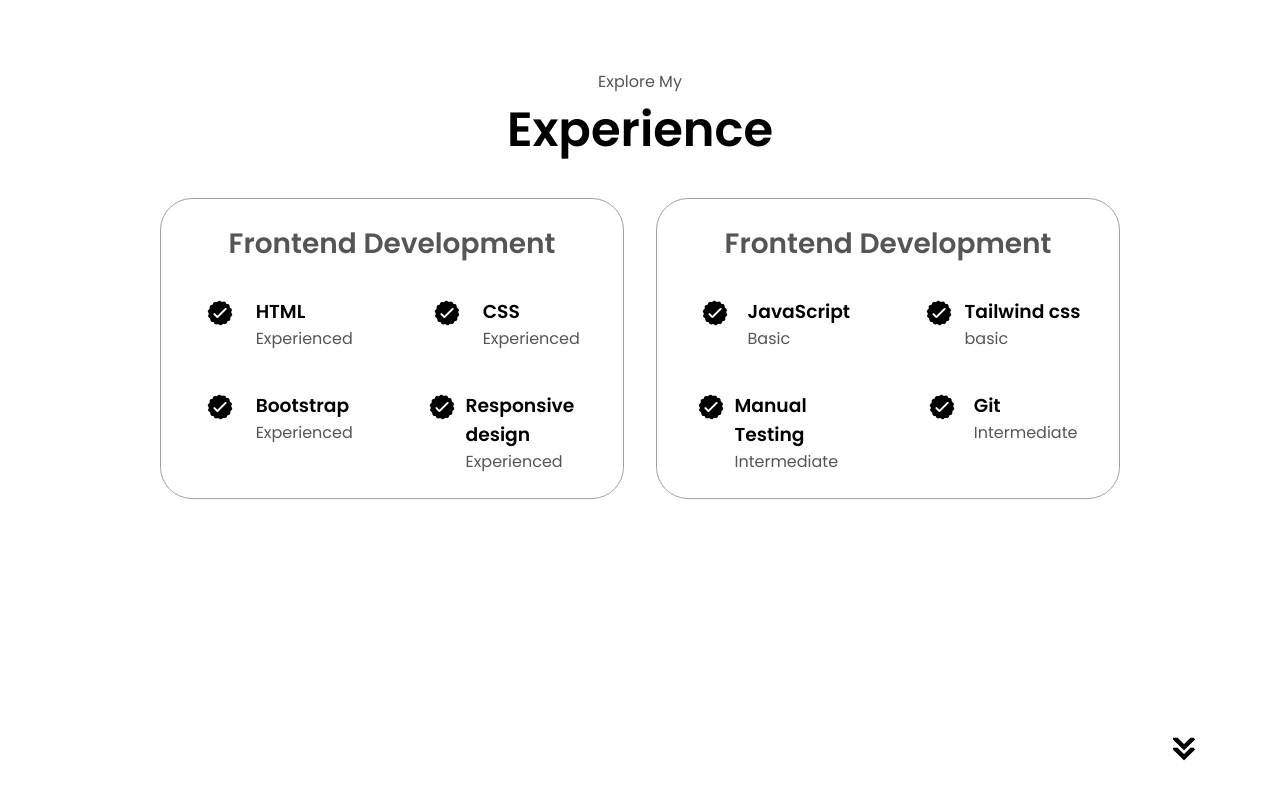
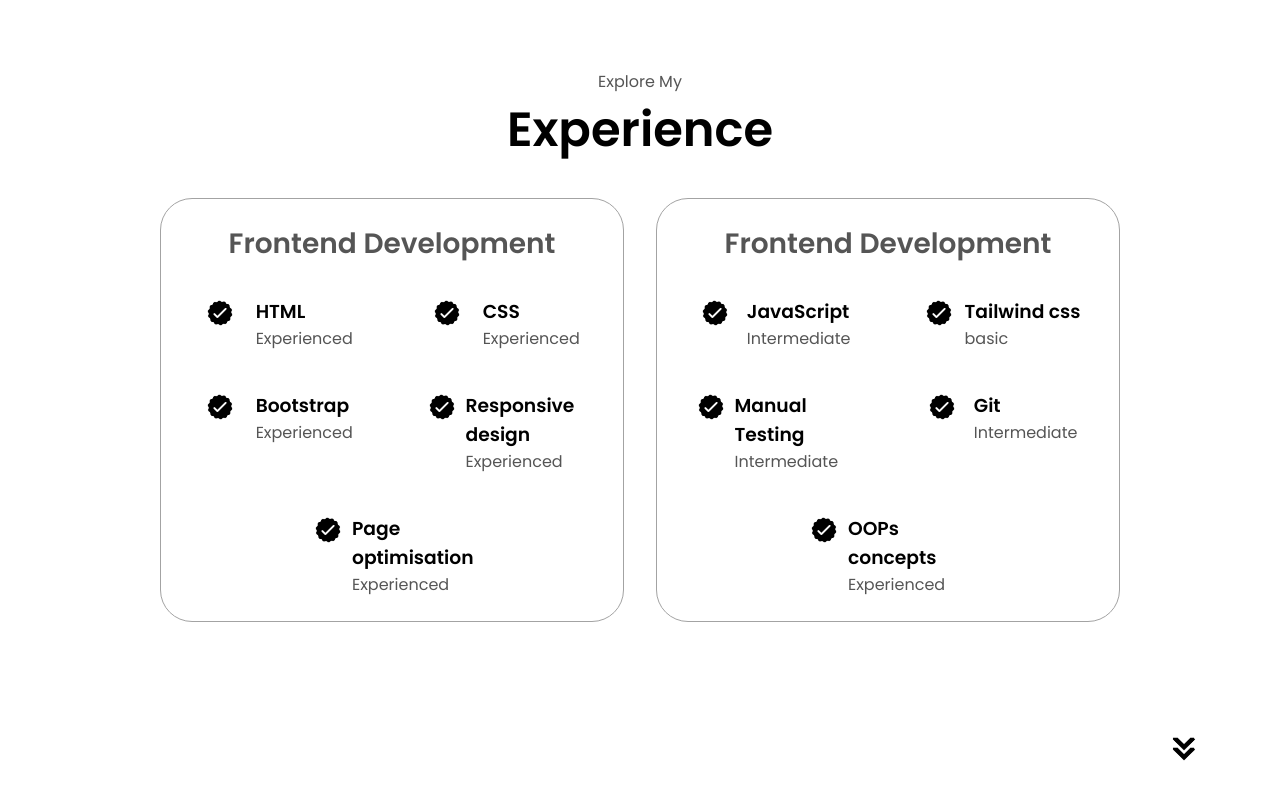
Before and after one commit to swarnalatha-2000/my-portfolio, a plain HTML site: page index.html in a window 1280 px wide. Shown: the part 1627-2426 px from the top of the page. Drawn offline with Linux system fonts and the light colour scheme.

Commit message:
css changes

```diff
--- a/index.html
+++ b/index.html
@@ -131,6 +131,13 @@
                 <p>Experienced</p>
               </div>
             </article>
+            <article>
+              <img src="./images/checkmark.png" alt="Experience icon" class="icon" />
+              <div>
+                <h3>Page optimisation</h3>
+                <p>Experienced</p>
+              </div>
+            </article>
 
 
           </div>
@@ -142,7 +149,7 @@
               <img src="./images/checkmark.png" alt="Experience icon" class="icon" />
               <div>
                 <h3>JavaScript</h3>
-                <p>Basic</p>
+                <p>Intermediate</p>
               </div>
             </article>
             <article>
@@ -166,6 +173,14 @@
                 <p>Intermediate</p>
               </div>
             </article>
+            <article>
+              <img src="./images/checkmark.png" alt="Experience icon" class="icon" />
+              <div>
+                <h3>OOPs concepts</h3>
+                <p>Experienced</p>
+              </div>
+            </article>
+
           </div>
         </div>
       </div>
--- a/responsive.css
+++ b/responsive.css
@@ -38,7 +38,7 @@
       margin: 0 5%;
     }
     .section__pic-container {
-      width: 275px;
+      width: 200px;
       height: 275px;
       margin: 0 auto 2rem;
     }
--- a/style.css
+++ b/style.css
@@ -177,9 +177,9 @@ section {
 
 }
  .rounded-image {
-  border-radius: 50%;
-  width: 350px;
-  height: 350px;
+  box-shadow: 5px 5px 10px #888888;
+
+
 }
 .section__text {
   align-self: center;
```
Also changed, not shown: images/freecodecamp-certification-1.png (added).
